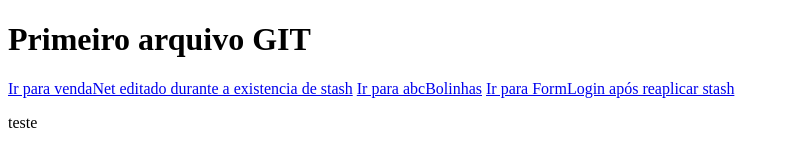
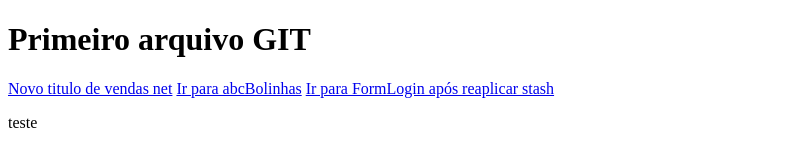
Before and after one commit to coelholuciano/meu-primeiro-repositorio, a plain HTML site: page index.html in a window 1280 px wide. Shown: the whole page, without its empty margins (0-790 px from the left). Drawn offline with Linux system fonts and the light colour scheme.

Commit message:
resolvido erro 78

```diff
--- a/index.html
+++ b/index.html
@@ -6,7 +6,7 @@
   </head>
   <body>
       <h1>Primeiro arquivo GIT</h1>
-      <a href="vendaNet.html">Ir para vendaNet editado durante a existencia de stash</a>
+      <a href="vendaNet.html">Novo titulo de vendas net</a>
       <a href="abcBolinhas.html">Ir para abcBolinhas</a>
       <a href="FormLogin.html">Ir para FormLogin após reaplicar stash</a>
       <p>teste</p>
```
